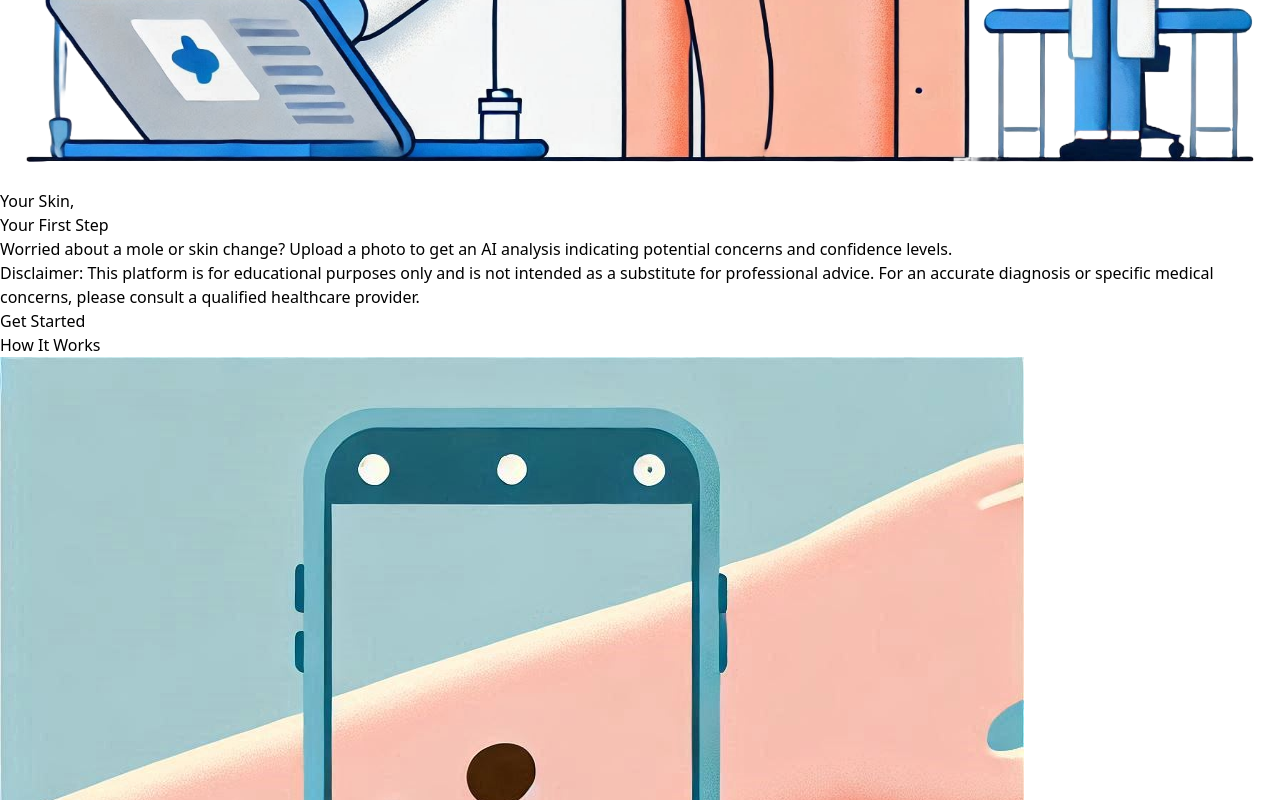
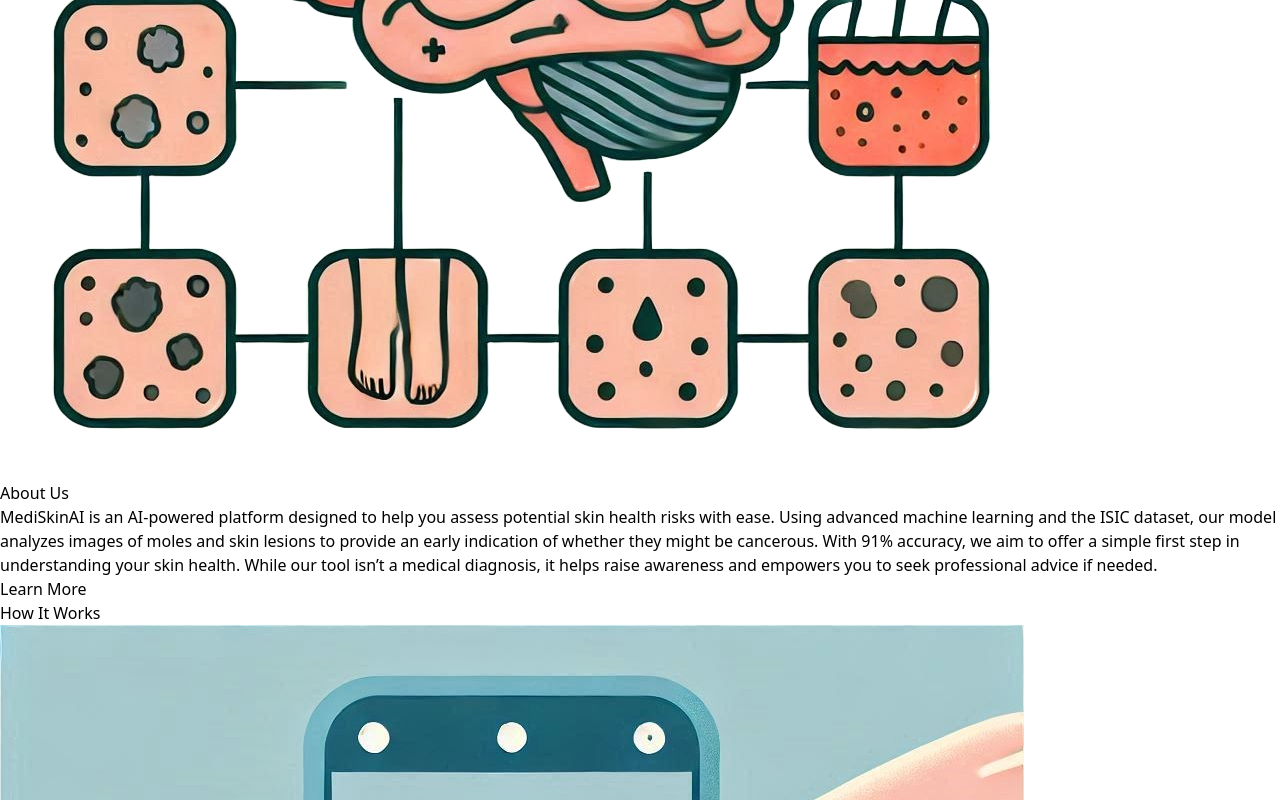
Before and after one commit to Ryuichi-Yamafuji-Lun/MediSkinAI, a React (Vite) app in the folder client/: page / in a window 1280 px wide. Shown: the part 1490-2290 px from the top of the page. Built offline with nearby package versions, Linux system fonts and the light colour scheme.

Commit message:
initial about us section

```diff
--- a/client/src/components/section/AboutSection.jsx
+++ b/client/src/components/section/AboutSection.jsx
@@ -1,39 +1,32 @@
-import HomeImage from "../../assets/HomeImage.png"
+import AboutImage from "../../assets/BrainImage.png";
+import { Link } from "react-router-dom";
 
 const AboutSection = () => {
     return (
-        <div className="flex flex-col-reverse md:flex-row items-center m-16 md:m-16 px-8 bg-white">
+        <div className="flex flex-col md:flex-row items-center justify-center m-16 md:m-16 px-8">
             {/* Image */}
-            <div className="md:w-1/2 pl-2">
+            <div className="md:w-1/2 p-2">
                 <img
-                src = {HomeImage}
-                alt="AI Robot Doctor making skin diagnosis"
-                className="w-full h-auto rounded-xl"
+                    src={AboutImage}
+                    alt="About MediSkinAI"
+                    className="w-full h-auto rounded-xl"
                 />
             </div>
 
             {/* Text Content */}
             <div className="md:w-1/2 text-center md:text-left">
                 <h1 className="text-4xl md:text-6xl font-bold text-gray-800 mb-4">
-                Your Skin,
+                    About Us
                 </h1>
-                <h1 className="text-4xl md:text-6xl font-bold text-gray-800 mb-4">
-                Your First Step
-                </h1>
-                <p className="text-lg text-gray-600">
-                Worried about a mole or skin change? Upload a photo to get an AI analysis indicating potential concerns and confidence levels.
+                <p className="text-lg text-gray-600 mb-4">
+                MediSkinAI is an AI-powered platform designed to help you assess potential skin health risks with ease. Using advanced machine learning and the ISIC dataset, our model analyzes images of moles and skin lesions to provide an early indication of whether they might be cancerous. With 91% accuracy, we aim to offer a simple first step in understanding your skin health. While our tool isn’t a medical diagnosis, it helps raise awareness and empowers you to seek professional advice if needed.
                 </p>
-                <p className="text-gray-500 text-sm italic mb-6">
-                Disclaimer: This platform is for educational purposes only and is not intended as a substitute for professional advice. For an accurate diagnosis or specific medical concerns, please consult a qualified healthcare provider.
-                </p>
-
-                {/* Change to ahref */}
-                <button className="bg-blue-500 hover:bg-blue-600 text-white px-6 py-3 rounded-lg">
-                Get Started
-                </button>
+                <Link to="/about" className="bg-blue-500 hover:bg-blue-600 text-white px-6 py-3 rounded-lg">
+                    Learn More
+                </Link>
             </div>
         </div>
     );
-  };
+};
 
-  export default AboutSection;
+export default AboutSection;
```
Also changed, not shown: client/src/assets/BrainImage.png (added).
